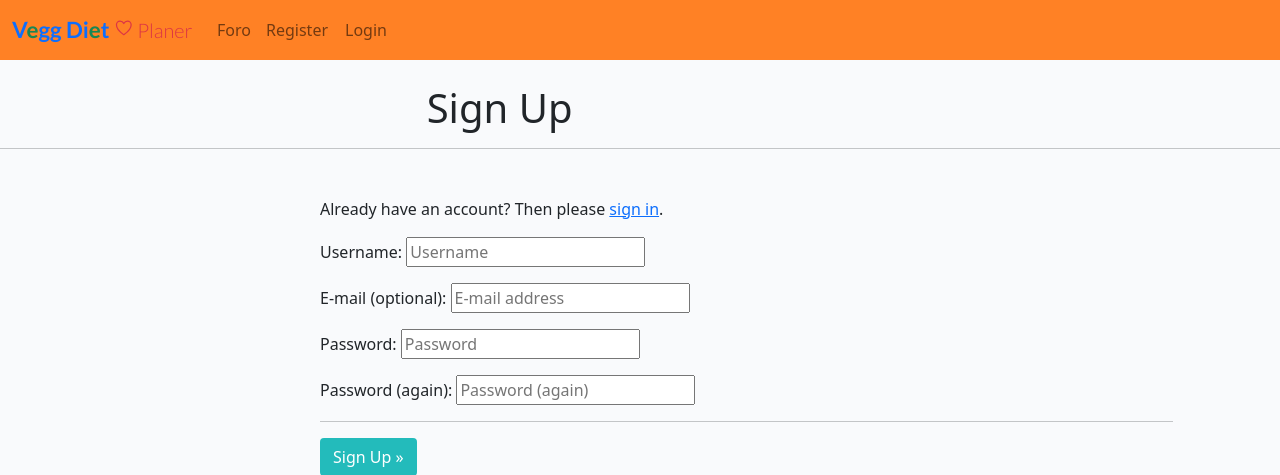
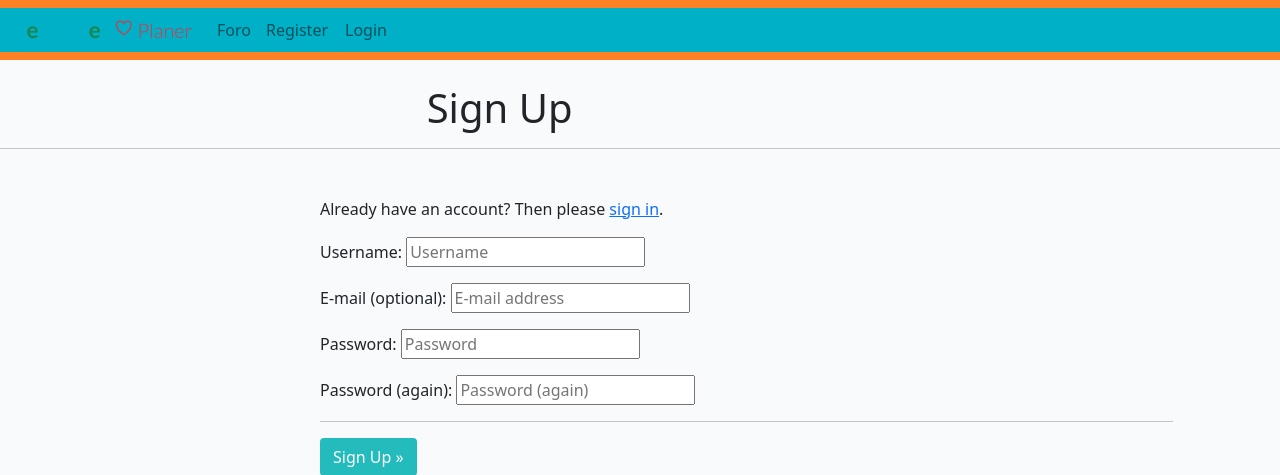
Before and after one commit to jdhernandezS1/CI_PP4_DjangoPY, a Django app: page /accounts/signup/ in a window 1280 px wide. Shown: the top 475 px of the page. Run offline with Django 3.2, Linux system fonts and the light colour scheme; some libraries are stand-ins or nearby versions.

Commit message:
Setting colors class

```diff
--- a/static/css/style.css
+++ b/static/css/style.css
@@ -11,8 +11,15 @@ body {
 .bg-orange{
     background-color: #ff8125;
 }
+.bg-blue{
+    background-color: #00b0c7;
+}
+
+.text-orange{
+    color: #ff8125;
+}
 .text-blue{
-    color:  #00b0c7;
+    color: #00b0c7;
 }
 .red-o {
     color: #E84610;
--- a/templates/base.html
+++ b/templates/base.html
@@ -29,9 +29,9 @@
     <!-- Navigation -->
 
     <nav class="navbar navbar-expand-lg navbar-light bg-orange">
-        <div class="container-fluid bg-orange text-center">
+        <div class="container-fluid bg-blue text-center">
             <a class="navbar-brand hvr-float-shadow" href="{% url 'home' %}"><span class="brand"><span
-                        class="text-primary">V<span class="text-success">e</span>gg Di<span
+                        class="text-blue">V<span class="text-success">e</span>gg Di<span
                             class="text-success">e</span>t</span> <span class="small text-danger">
                         <ion-icon name="heart-outline"></ion-icon>
                     </span><span class="thin text-danger blockquote">Planer</span></span></span></a>
@@ -45,21 +45,21 @@
                         <a class="nav-link active" aria-current="page" href="{% url 'home' %}">Home</a>
                     </li> -->
                     <li class="nav-item hvr-float-shadow">
-                        <a class="nav-link bg-orange" href="{% url 'posts' %}">Foro</a>
+                        <a class="nav-link bg-blue" href="{% url 'posts' %}">Foro</a>
                     </li>
                     {% if user.is_authenticated %}
                     <li class="nav-item hvr-float-shadow ">
-                        <a class="nav-link bg-orange" href="{% url 'planer' %}">My Plan</a>
+                        <a class="nav-link bg-blue" href="{% url 'planer' %}">My Plan</a>
                     </li>
                     <li class="nav-item hvr-float-shadow bg-light">
-                        <a class="nav-link bg-orange "href="{% url 'account_logout' %}">Logout</a>
+                        <a class="nav-link bg-blue "href="{% url 'account_logout' %}">Logout</a>
                     </li>
                     {% else %}
                     <li class="nav-item hvr-float-shadow">
-                        <a class="nav-link bg-orange" href="{% url 'account_signup' %}">Register</a>
+                        <a class="nav-link bg-blue" href="{% url 'account_signup' %}">Register</a>
                     </li>
                     <li class="nav-item hvr-float-shadow">
-                        <a class="nav-link bg-orange" href="{% url 'account_login' %}">Login</a>
+                        <a class="nav-link bg-blue" href="{% url 'account_login' %}">Login</a>
                     </li>
                     {% endif %}
                 </ul>
```
